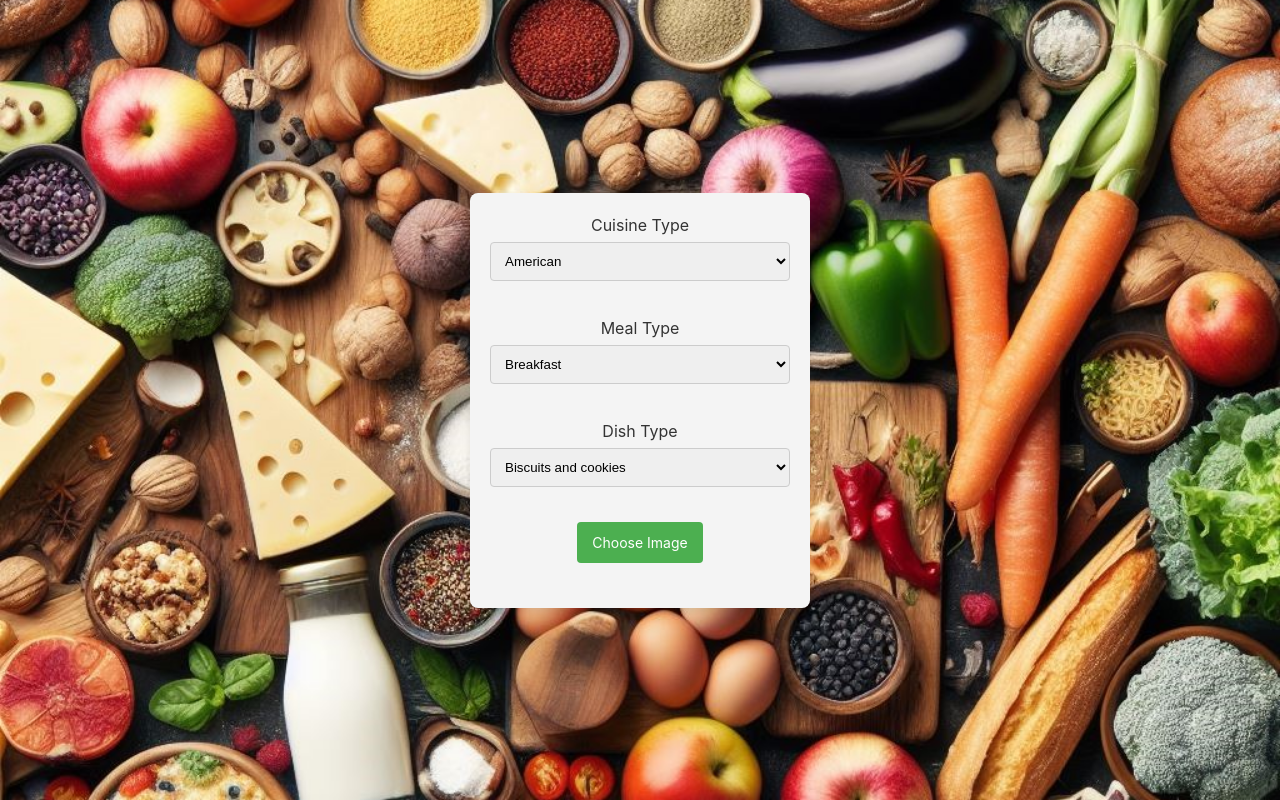
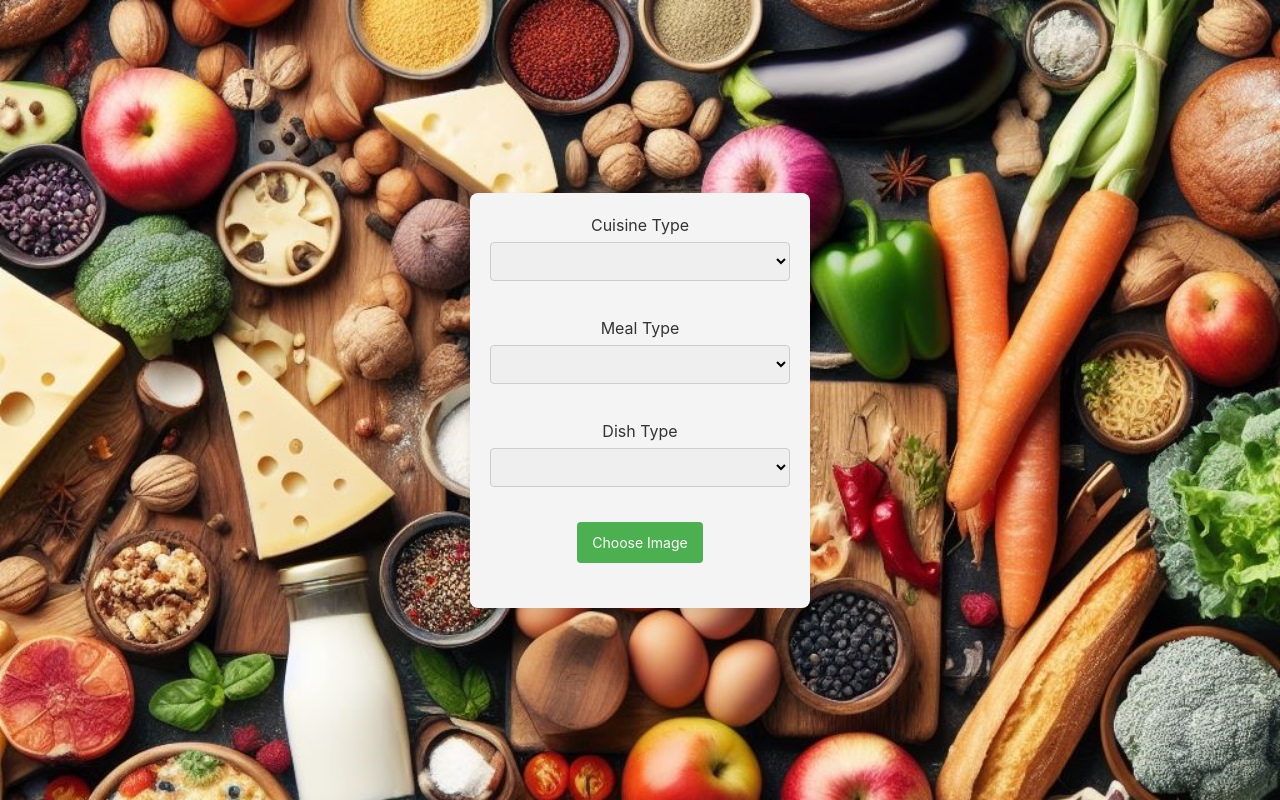
Before and after one commit to jun-koyama-h/cloud-server-front, a React (Vite) app in the folder recipe/: page /Top in a window 1280 px wide. Built offline with nearby package versions, Linux system fonts and the light colour scheme.

Commit message:
fix: upload image.

```diff
--- a/recipe/src/view/Top.css
+++ b/recipe/src/view/Top.css
@@ -61,3 +61,16 @@ body {
   .fileInputLabel:hover {
     background-color: #45a049;
   }
+
+  .submitButton {
+    background-color: #4caf50; /* ボタンの背景色 */
+    color: white; /* ボタンのテキスト色 */
+    padding: 10px 15px; /* ボタンのパディング */
+    border: none; /* ボーダーをなくす */
+    border-radius: 5px; /* ボーダーの角を丸める */
+    cursor: pointer; /* カーソルをポインタに変更 */
+  }
+
+  .submitButton:hover {
+    background-color: #45a049; /* ホバー時の背景色 */
+  }
--- a/recipe/src/view/Top.tsx
+++ b/recipe/src/view/Top.tsx
@@ -3,38 +3,78 @@ import React, { useState } from 'react';
 import './Top.css';
 
 const MyComponent: React.FC = () => {
-  const [selectedOption1, setSelectedOption1] = useState<string>('');
-  const [selectedOption2, setSelectedOption2] = useState<string>('');
-  const [selectedOption3, setSelectedOption3] = useState<string>('');
+  const [selectedCusineOption, setSelectedCusineOption] = useState<string>('');
+  const [selectedMealOption, setSelectedMealOption] = useState<string>('');
+  const [selectedDishOption, setSelectedDishOption] = useState<string>('');
   const [selectedImage, setSelectedImage] = useState<File | null>(null);
+  const [formData, setFormData] = useState<{ image: File | null, cuisineType: string, mealType: string, dishType: string }>({ image: null, cuisine: '' });
 
-  const handleSelectOption1 = (event: React.ChangeEvent<HTMLSelectElement>) => {
-    setSelectedOption1(event.target.value);
+  const handleSelectCusineOption = (event: React.ChangeEvent<HTMLSelectElement>) => {
+    setSelectedCusineOption(event.target.value);
+    setFormData({ ...formData, cuisineType: event.target.value });
   };
 
-  const handleSelectOption2 = (event: React.ChangeEvent<HTMLSelectElement>) => {
-    setSelectedOption2(event.target.value);
+  const handleSelectMealOption = (event: React.ChangeEvent<HTMLSelectElement>) => {
+    setSelectedMealOption(event.target.value);
+    setFormData({ ...formData, mealType: event.target.value });
   };
 
-  const handleSelectOption3 = (event: React.ChangeEvent<HTMLSelectElement>) => {
-    setSelectedOption3(event.target.value);
+  const handleSelectDishOption = (event: React.ChangeEvent<HTMLSelectElement>) => {
+    setSelectedDishOption(event.target.value);
+    setFormData({ ...formData, dishType: event.target.value });
   };
 
   const handleImageChange = (event: React.ChangeEvent<HTMLInputElement>) => {
     const file = event.target.files?.[0];
-    setSelectedImage(file || null);
+    if (file) {
+      setSelectedImage(file);
+
+      const reader = new FileReader();
+      reader.onloadend = () => {
+        setImagePreview(reader.result);
+      };
+      reader.readAsDataURL(file);
+    } else {
+      setSelectedImage(null);
+      setImagePreview('');
+    }
+    // setSelectedImage(file || null);
+  };
+  const [imagePreview, setImagePreview] = useState<string | ArrayBuffer | null>('');
+
+
+  const handleSubmit = async () => {
+    try {
+      const apiUrl = 'https://0nb04mo3l7.execute-api.ap-northeast-1.amazonaws.com/dev/';
+      const response = await fetch(apiUrl, {
+        method: 'POST',
+        headers: {
+          'Content-Type': 'application/json',
+        },
+        body: JSON.stringify(formData),
+      });
+
+      if (response.ok) {
+        console.log('APIへのリクエストが成功しました。');
+      } else {
+        console.error('APIへのリクエストが失敗しました。');
+      }
+    } catch (error) {
+      console.error('エラーが発生しました:', error);
+    }
   };
 
+
   const cuisineOptions = [
-    "American", "Asian", "British", "Caribbean", "Central Europe",
+    "", "American", "Asian", "British", "Caribbean", "Central Europe",
     "Chinese", "Eastern Europe", "French", "Indian", "Italian",
     "Japanese", "Kosher", "Mediterranean", "Mexican", "Middle Eastern",
     "Nordic", "South American", "South East Asian"
   ];
 
-  const mealOptions = ["Breakfast", "Dinner", "Lunch", "Snack", "Teatime"];
+  const mealOptions = ["", "Breakfast", "Dinner", "Lunch", "Snack", "Teatime"];
 
-  const dishOptions = ["Biscuits and cookies", "Bread", "Cereals",
+  const dishOptions = ["", "Biscuits and cookies", "Bread", "Cereals",
     "Condiments and sauces", "Desserts", "Drinks", "Main course", "Pancake",
     "Preps", "Preserve", "Salad", "Sandwiches", "Side dish", "Soup", "Starter", "Sweets"
   ];
@@ -44,7 +84,7 @@ const MyComponent: React.FC = () => {
       <form>
         <div className="selectContainer">
           <label>Cuisine Type</label>
-          <select value={selectedOption1} onChange={handleSelectOption1}>
+          <select value={selectedCusineOption} onChange={handleSelectCusineOption}>
             {cuisineOptions.map((option, index) => (
               <option key={index} value={option}>
                 {option}
@@ -55,7 +95,7 @@ const MyComponent: React.FC = () => {
 
         <div className="selectContainer">
           <label>Meal Type</label>
-          <select value={selectedOption2} onChange={handleSelectOption2}>
+          <select value={selectedMealOption} onChange={handleSelectMealOption}>
             {mealOptions.map((option, index) => (
               <option key={index} value={option}>
                 {option}
@@ -66,7 +106,7 @@ const MyComponent: React.FC = () => {
 
         <div className="selectContainer">
           <label>Dish Type</label>
-          <select value={selectedOption3} onChange={handleSelectOption3}>
+          <select value={selectedDishOption} onChange={handleSelectDishOption}>
             {dishOptions.map((option, index) => (
               <option key={index} value={option}>
                 {option}
@@ -81,6 +121,12 @@ const MyComponent: React.FC = () => {
             {selectedImage ? 'Image Selected' : 'Choose Image'}
           </label>
         </div>
+        {selectedImage && (
+        <><div>
+            <p>選択した画像のプレビュー:</p>
+            <img src={imagePreview as string} alt="プレビュー" style={{ maxWidth: '100%', maxHeight: '200px' }} />
+          </div><button className="submitButton" onClick={handleSubmit}>送信</button></>
+      )}
       </form>
     </div>
   );
```
